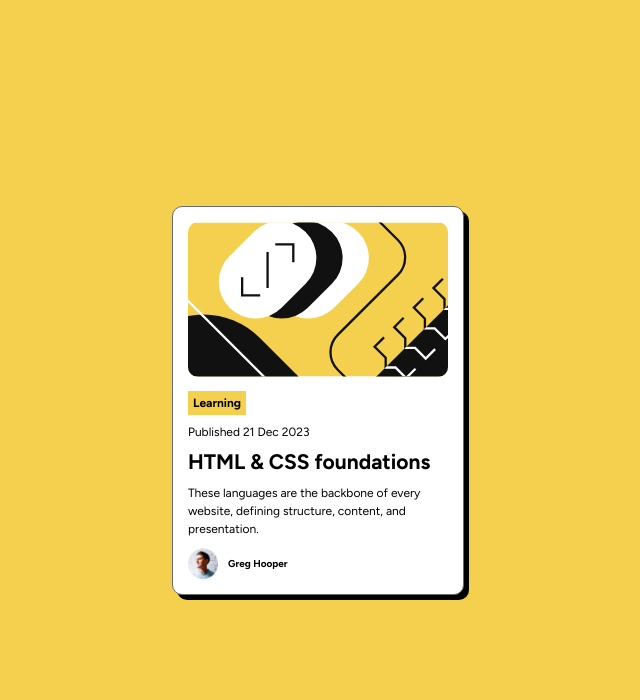
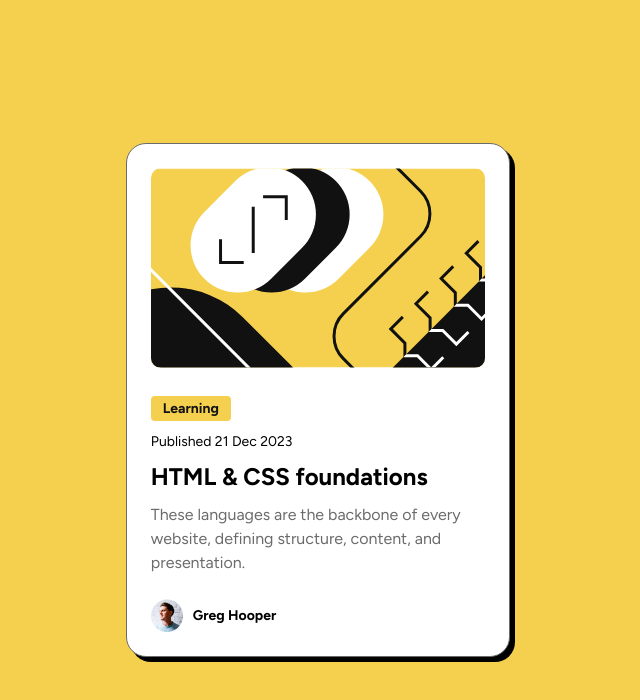
Before and after one commit to KosmoSlayeR/blog-card, a plain HTML site: page index.html in a window 1280 px wide. Shown: the whole page, without its empty margins (322-962 px from the left). Drawn offline with Linux system fonts and the light colour scheme.

Commit message:
appropriated sizes using figma file

```diff
--- a/styles/card.css
+++ b/styles/card.css
@@ -1,47 +1,52 @@
+.picture, .content {
+    margin-bottom: 24px;
+}
+
+.category, .publish-date, .title {
+    margin-bottom: 12px;
+}
+
 .card {
     width: fit-content;
     background-color: white;
     border: 1px hsl(0, 0%, 42%) solid;
-    border-radius: 10px;
-    padding: 15px;
+    border-radius: 20px;
+    padding: 24px;
     box-shadow: 5px 5px 0px rgb(0, 0, 0);
 }
 
 .picture {
-    width: 260px;
+    height: 200px;
     border-radius: 10px;
-    margin-bottom: 10px;
 }
 
 .content * {
-    width: 260px;
+    width: 334px;
 }
 
 .category {
-    color: black;
-    font-size: 12px;
+    color: hsl(0, 0%, 7%);
+    font-size: 14px;
     width: fit-content;
     font-weight: bold;
     background-color: hsl(47, 88%, 63%);
-    margin-bottom: 10px;
-    padding: 5px;
+    padding: 4px 12px;
+    border-radius: 4px;
 }
 
 .publish-date {
-    font-size: 12px;
-    margin-bottom: 10px;
+    font-size: 14px;
 }
 
 .title {
-    font-size: 21px;
+    font-size: 24px;
     font-weight: bold;
-    margin-bottom: 10px;
 }
 
 .description {
-    font-size: 12px;
-    line-height: 18px;
-    margin-bottom: 10px;
+    color: hsl(0, 0%, 42%);
+    font-size: 16px;
+    line-height: 150%;
 }
 
 .author {
@@ -50,12 +55,12 @@
 }
 
 .author-pic {
-    width: 30px;
+    width: 32px;
     margin-right: 10px;
 }
 
 .author-name {
     flex: 1;
-    font-size: 10px;
+    font-size: 14px;
     font-weight: bold;
 }
```
